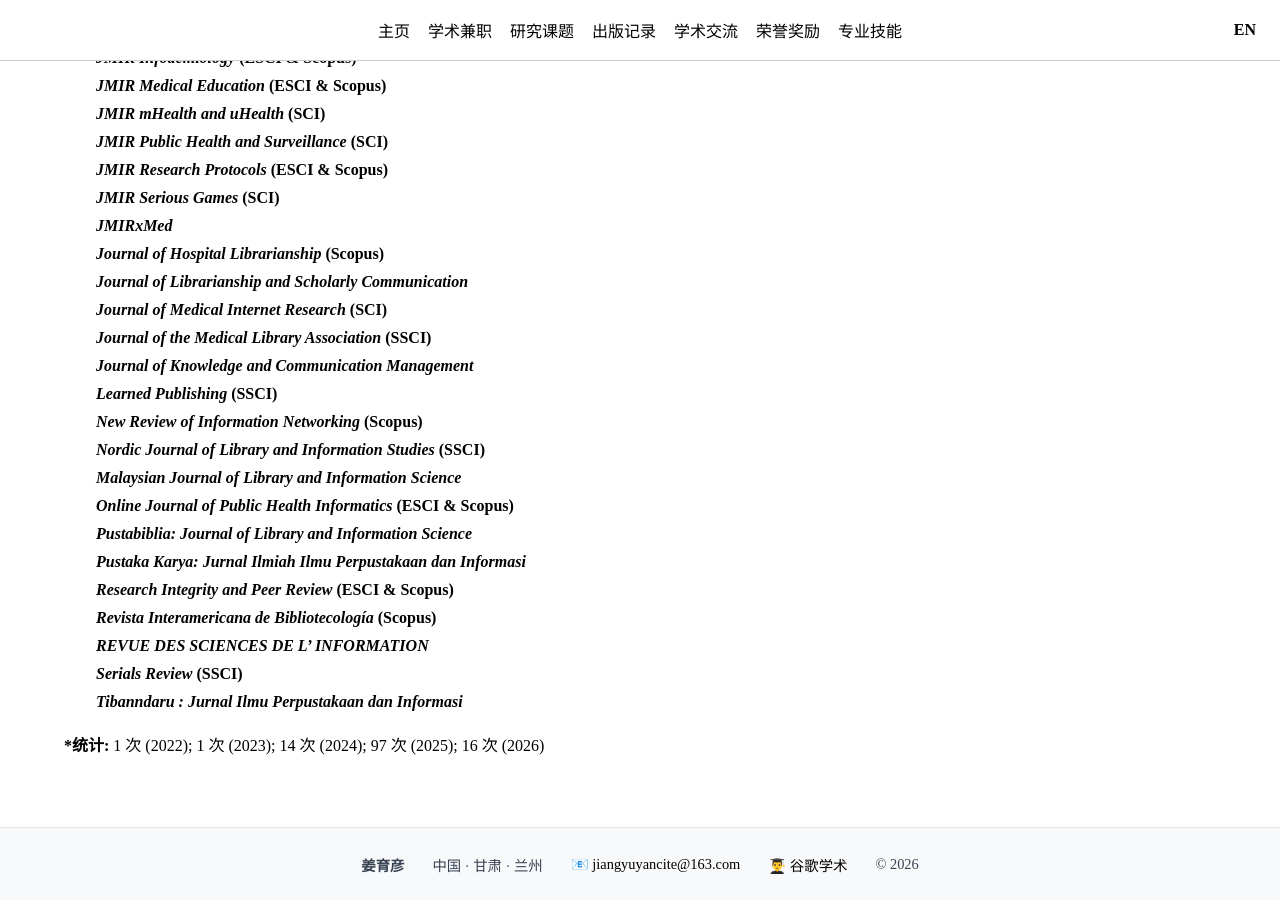
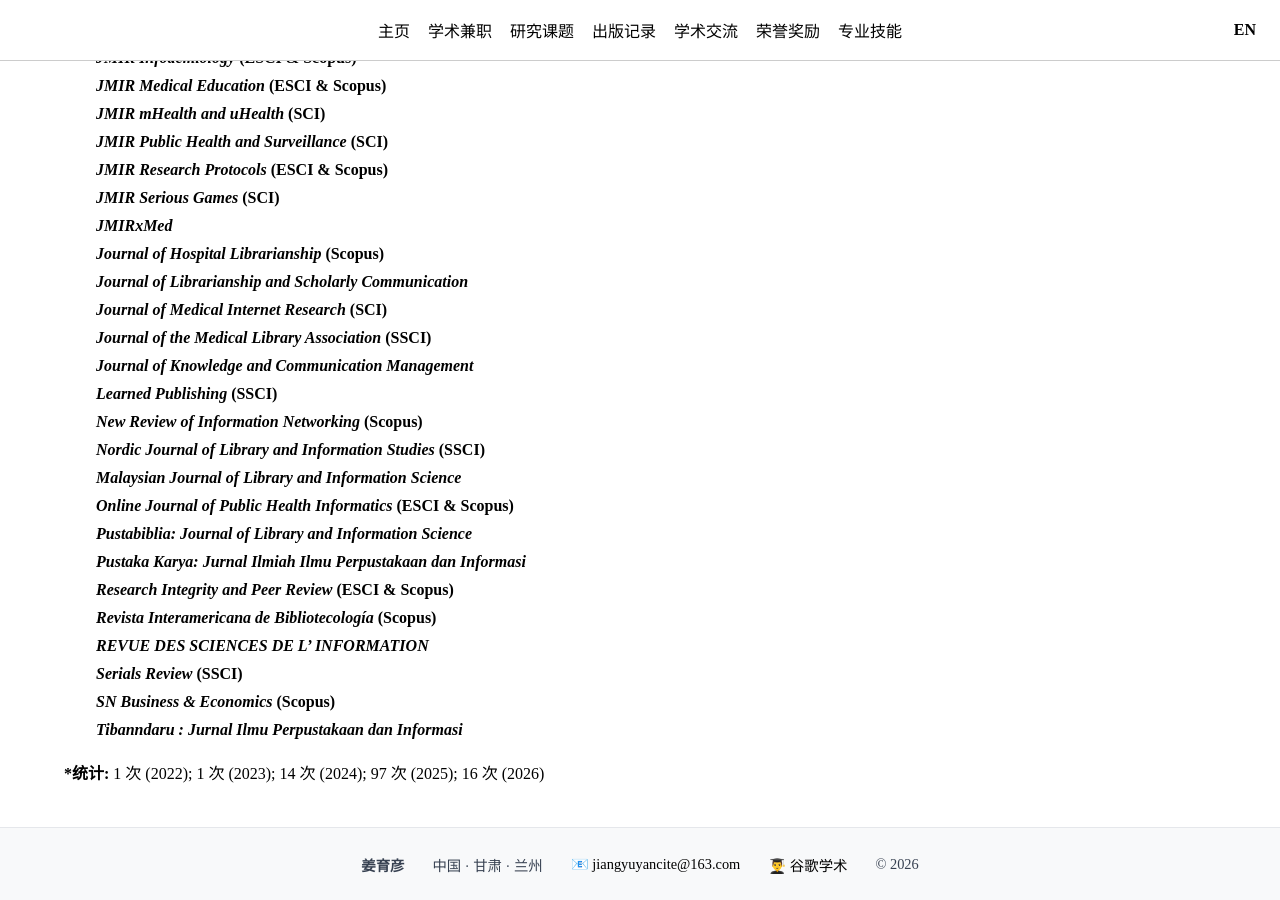
Before and after one commit to jiang-yuyan/Yuyan-Jiang-CV, a Jekyll site: the page built from role/roles-zh.md, in a window 1280 px wide and 900 px high, scrolled down 1238 px. Built offline with Jekyll 4.4.1, drawn with Linux system fonts in a browser that asks for light colours; before the commit the page ends 2110 px from its top, so only the background shows below that.

Commit message:
Update roles-zh.md

```diff
--- a/role/roles-zh.md
+++ b/role/roles-zh.md
@@ -70,6 +70,7 @@ __·审稿人__ 🕵️‍♂️
 &#8195;&#8195;_**Revista Interamericana de Bibliotecología**_ **(Scopus)**
 &#8195;&#8195;_**REVUE DES SCIENCES DE L' INFORMATION**_
 &#8195;&#8195;_**Serials Review**_ **(SSCI)**
+&#8195;&#8195;_**SN Business & Economics**_ **(Scopus)**
 &#8195;&#8195;_**Tibanndaru : Jurnal Ilmu Perpustakaan dan Informasi**_
 
 ***统计:** 1 次 (2022); 1 次 (2023); 14 次 (2024); 97 次 (2025); 16 次 (2026)
```
